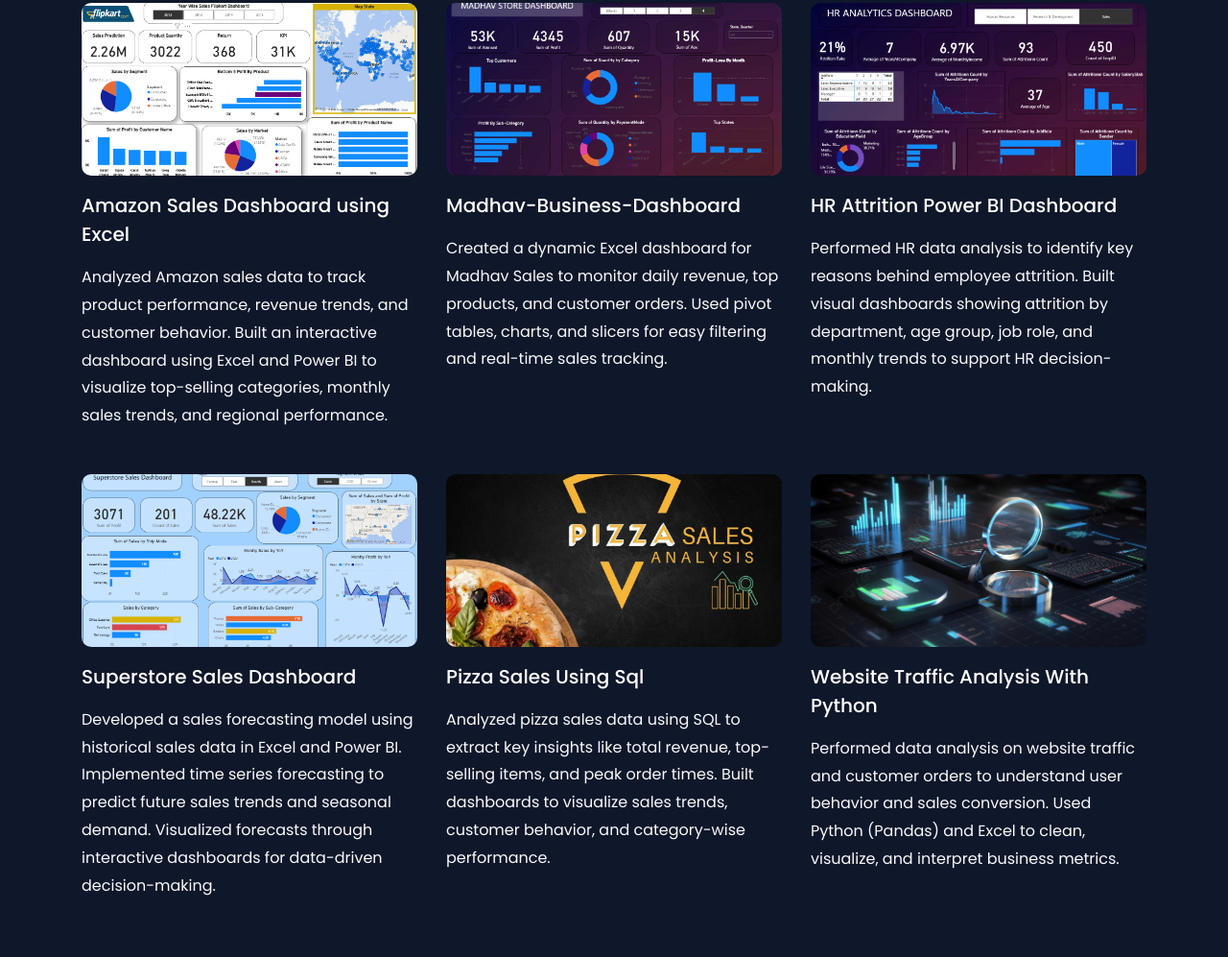
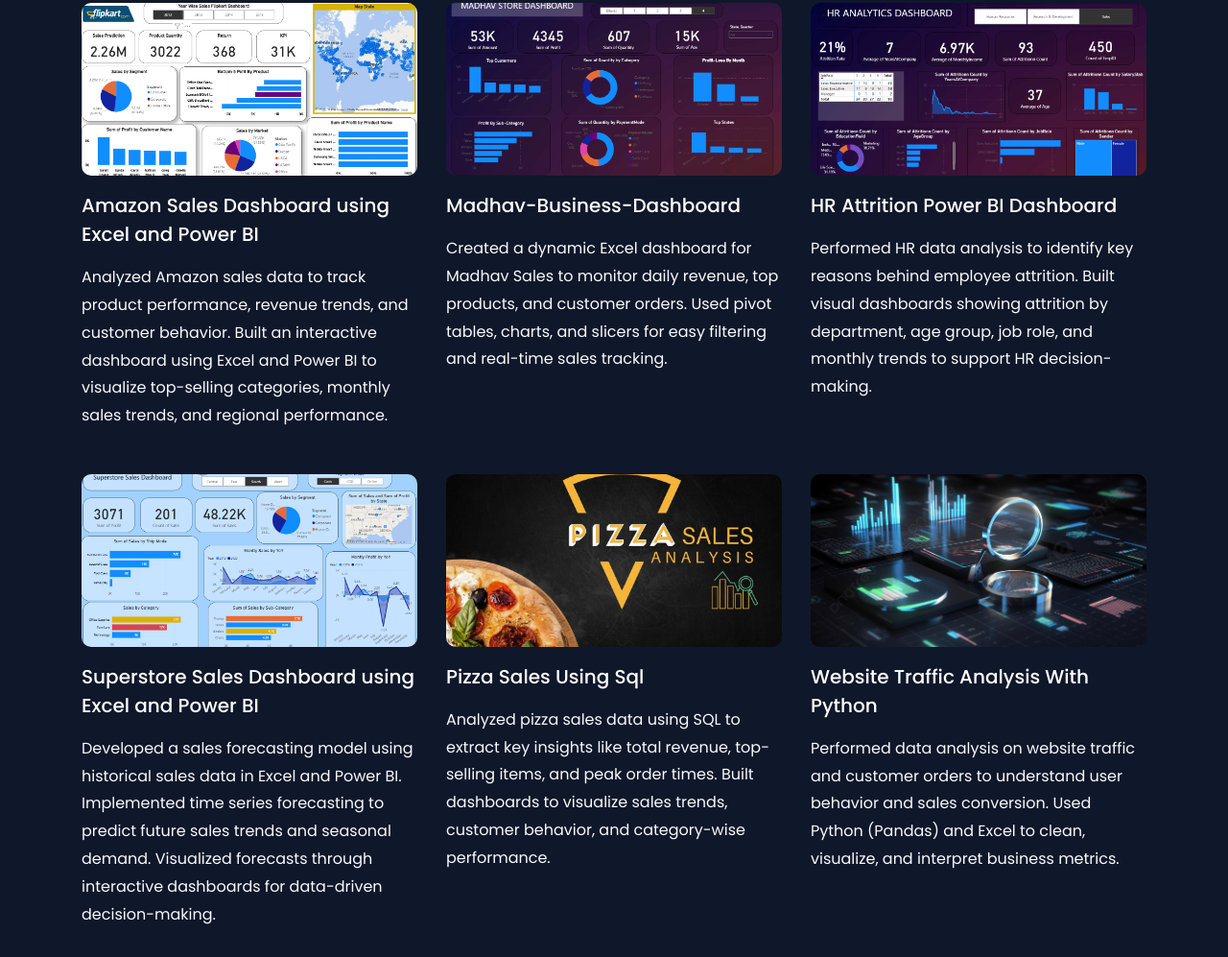
Before and after one commit to AmarKumarMishra/Portfolio-Website-Template-main, a plain HTML site: page index.html in a window 1280 px wide. Shown: the part 3247-4244 px from the top of the page at 96% size. Drawn offline with Linux system fonts and the light colour scheme; animation ran at ten frames a second; files whose address does not match are found by name.

Commit message:
Update index.html

```diff
--- a/index.html
+++ b/index.html
@@ -284,7 +284,7 @@ I enjoy transforming raw data into meaningful stories using data visualization a
         <div class="blog-entry">
           <a href="https://github.com/AmarKumarMishra/amazon-sales-dashboard-clone" class="block-20 zoom-effect" style="background-image: url('images/amazon.png');"></a>
           <div class="text mt-3 float-right d-block">
-            <h3 class="heading"><a href="https://github.com/AmarKumarMishra/amazon-sales-dashboard-clone">Amazon Sales Dashboard using Excel</a></h3>
+            <h3 class="heading"><a href="https://github.com/AmarKumarMishra/amazon-sales-dashboard-clone">Amazon Sales Dashboard using Excel and Power BI</a></h3>
             <p>Analyzed Amazon sales data to track product performance, revenue trends, and customer behavior. Built an interactive dashboard using Excel and Power BI to visualize top-selling categories, monthly sales trends, and regional performance.
 
 </p>
@@ -318,7 +318,7 @@ I enjoy transforming raw data into meaningful stories using data visualization a
         <div class="blog-entry">
           <a href="https://github.com/AmarKumarMishra/Superstore-Sales-Dashboard-" class="block-20 zoom-effect" style="background-image: url('images/Superstore.png');"></a>
           <div class="text mt-3 float-right d-block">
-            <h3 class="heading"><a href="https://github.com/AmarKumarMishra/Superstore-Sales-Dashboard-">Superstore Sales Dashboard</a></h3>
+            <h3 class="heading"><a href="https://github.com/AmarKumarMishra/Superstore-Sales-Dashboard-">Superstore Sales Dashboard using Excel and Power BI</a></h3>
             <p>Developed a sales forecasting model using historical sales data in Excel and Power BI. Implemented time series forecasting to predict future sales trends and seasonal demand. Visualized forecasts through interactive dashboards for data-driven decision-making.
 
 </p>
```
